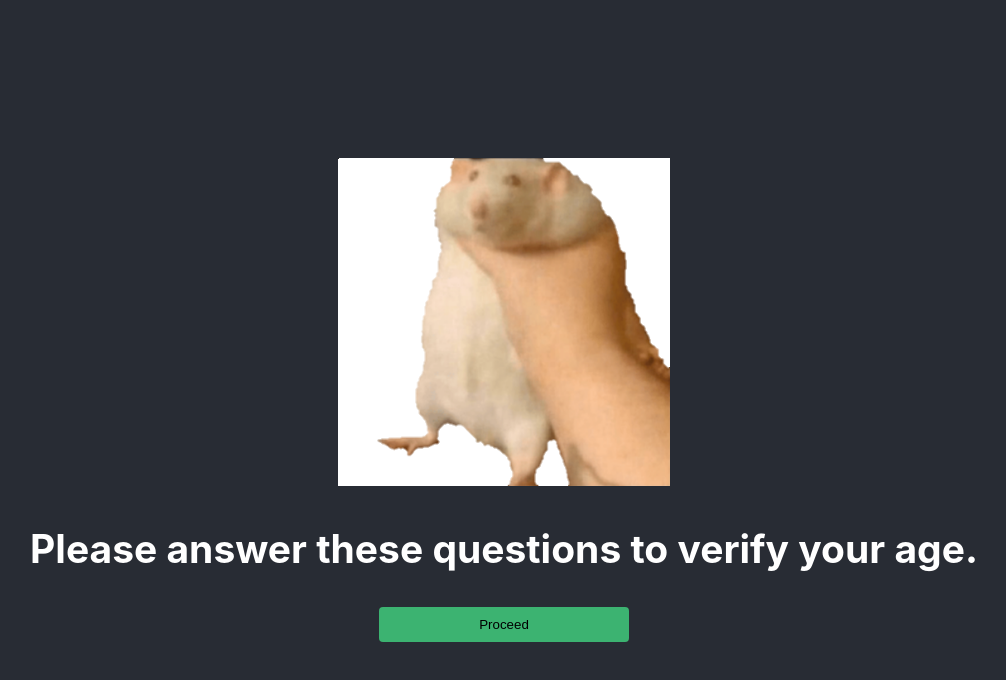
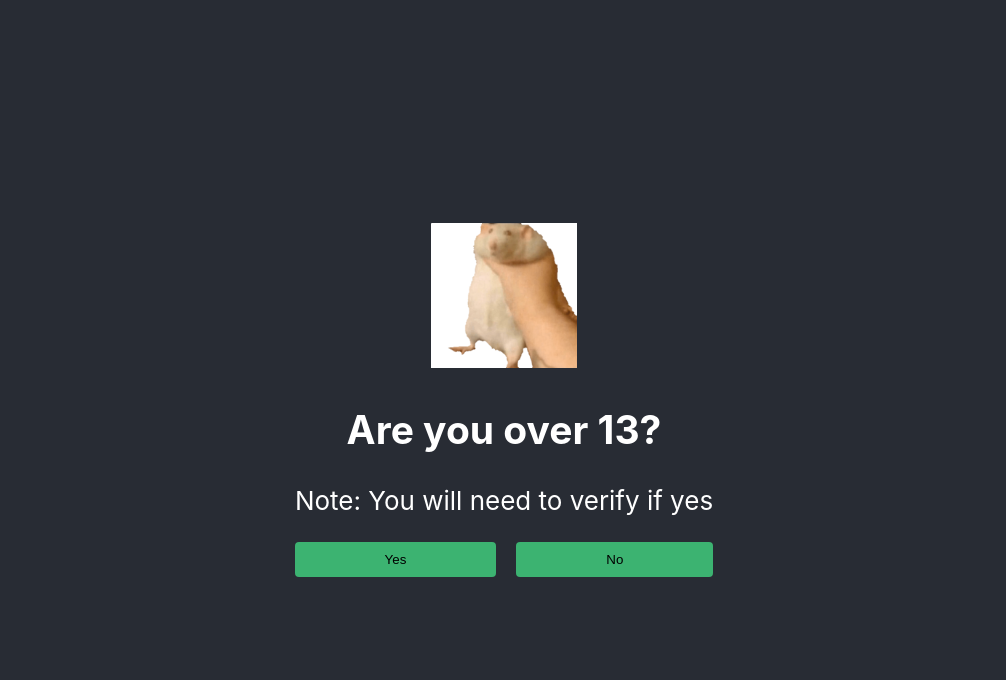
Before and after one commit to RevengeofBlob/zero-knowledge-proof, a React (Create React App) app: page /quiz in a window 1280 px wide. Shown: the top 680 px of the page, without its empty margins (136-1142 px from the left). Built offline with nearby package versions, Linux system fonts and the light colour scheme.

Commit message:
Fixed buttons and added text to notify users of test

```diff
--- a/src/components/questionTab.tsx
+++ b/src/components/questionTab.tsx
@@ -41,6 +41,7 @@ const QuestionTab: React.FC = () => {
   const [difficulty, setDifficulty] = useState<'easy' | 'medium' | 'hard'>('easy');
   const [startTime, setStartTime] = useState<Date>(new Date());
   const [showWarning, setShowWarning] = useState<boolean>(true);
+  const [initialSelect, setInitialSelect] = useState<'yes' | 'no' | null>(null);
 
   // Get current question set based on difficulty
   const getCurrentQuestionSet = () => {
@@ -119,14 +120,16 @@ const QuestionTab: React.FC = () => {
   }, [score]);
 
   // Redirects user to this Russian Minecraft Kid Video if user failed the quiz
-  // The feelings of not getting to ride a chicken gone.
+  // Or user selects no when self-reporting
   useEffect(() => {
     if (maxReached) {
       setTimeout(() => {
         window.location.href = 'https://youtu.be/Gm5EBnLTG90?t=56';
       }, 5000);
+    } else if (initialSelect === 'no') {
+      window.location.href = 'https://youtu.be/Gm5EBnLTG90?t=56';
     }
-  }, [maxReached]);
+  }, [maxReached, initialSelect]);
 
   // Dynamically import image if the question has one
   // Shuffle MC options if question type is 'mc'
@@ -182,22 +185,46 @@ const QuestionTab: React.FC = () => {
                 display: 'center',
               }}
             />
-            <h2>Please answer these questions to verify your age.</h2>
+            <h2>Are you over 13?</h2>
+            <p>Note: You will need to verify if yes</p>
+            <div
+              style={{
+                display: 'flex',
+                justifyContent: 'center',
+                gap: '20px'
+              }}
+            >
               <button
                 type="submit"
-              onClick={() => setShowWarning(false)}
+                onClick={() => {setShowWarning(false); setInitialSelect('yes')}}
                 style={{
                   backgroundColor: '#3cb371',
                   color: '#000000',
                   border: 'none',
-                padding: '10px 100px',
+                  padding: '10px 90px',
                   fontSize: '16px-studio',
                   borderRadius: '4px',
                   cursor: 'pointer',
                 }}
               >
-              Proceed
+                Yes
               </button>
+              <button
+                type="submit"
+                onClick={() => {setInitialSelect('no')}}
+                style={{
+                  backgroundColor: '#3cb371',
+                  color: '#000000',
+                  border: 'none',
+                  padding: '10px 90px',
+                  fontSize: '16px-studio',
+                  borderRadius: '4px',
+                  cursor: 'pointer',
+                }}
+              >
+                No
+              </button>
+            </div>
           </div>
         )}
         {!currentQuestion && !showWarning &&(
```
Lines whose indentation alone changed are shown as unchanged.
